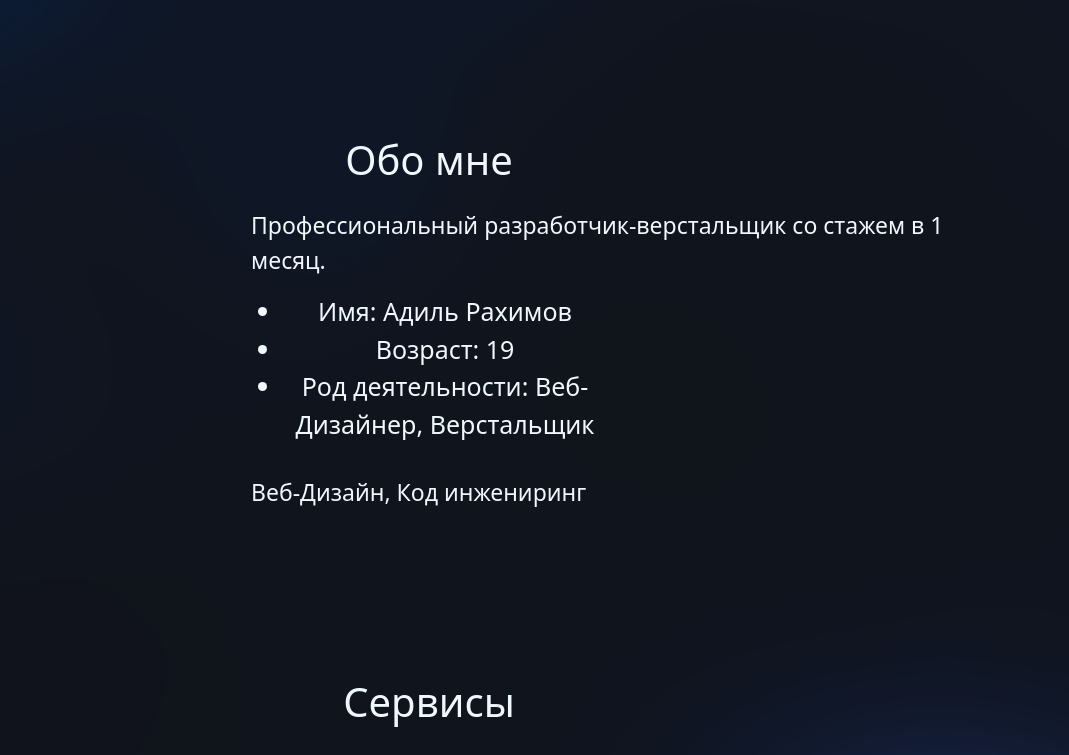
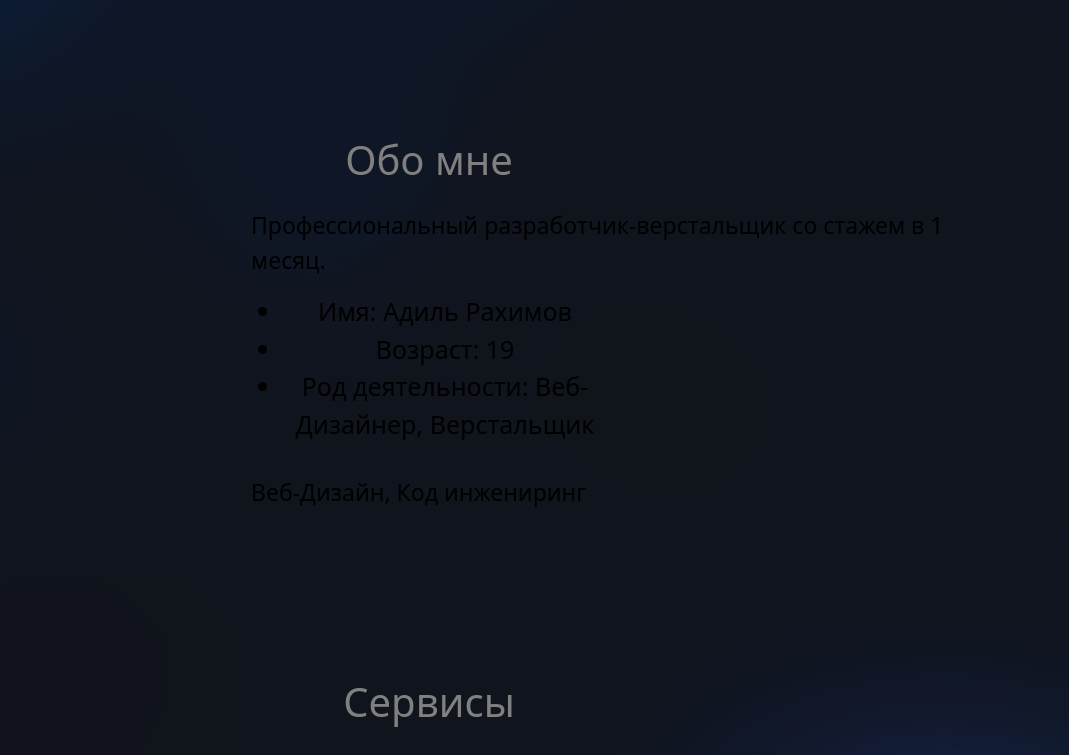
Before and after one commit to Adikkkkkkkk/adik-laba5, a plain HTML site: page index.html in a window 1280 px wide. Shown: the part 840-1595 px from the top of the page, 211-1280 px from the left. Drawn offline with nearby package versions, Linux system fonts and the light colour scheme.

Commit message:
Update style.css

```diff
--- a/style.css
+++ b/style.css
@@ -63,10 +63,10 @@ body {
     width: 100%;
 }
 .text-center{
-    color: aliceblue;
+    color: gray;
 }
 .col-lg-8{
-    color: aliceblue;
+    color: black;
 }
 .pt-4 {
     margin-top: 1.5rem;
```
